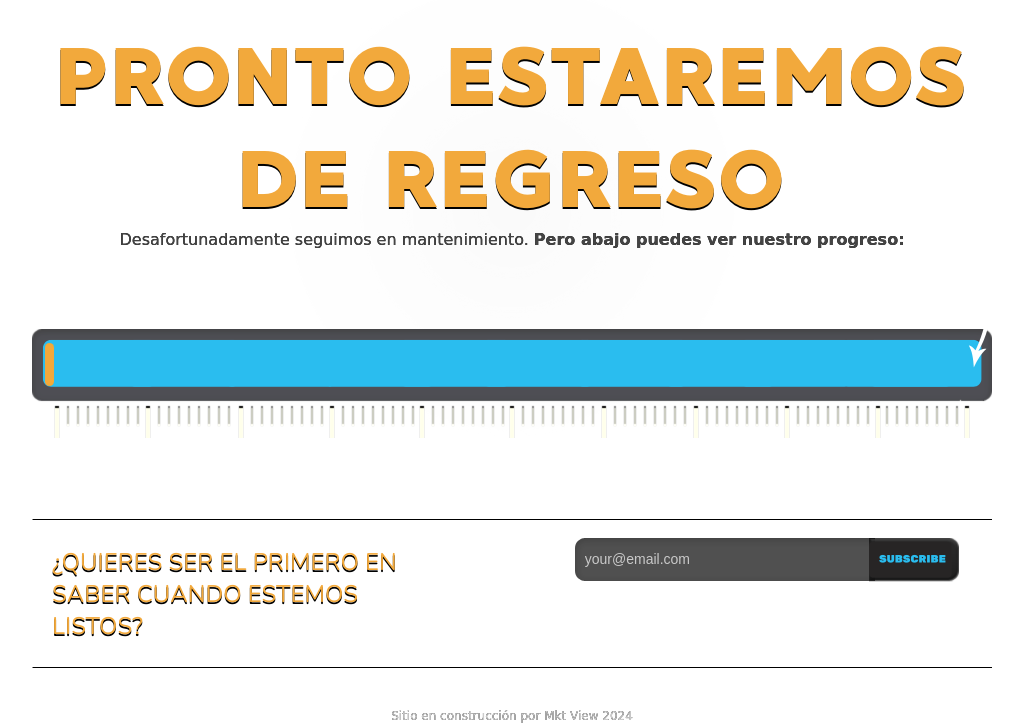
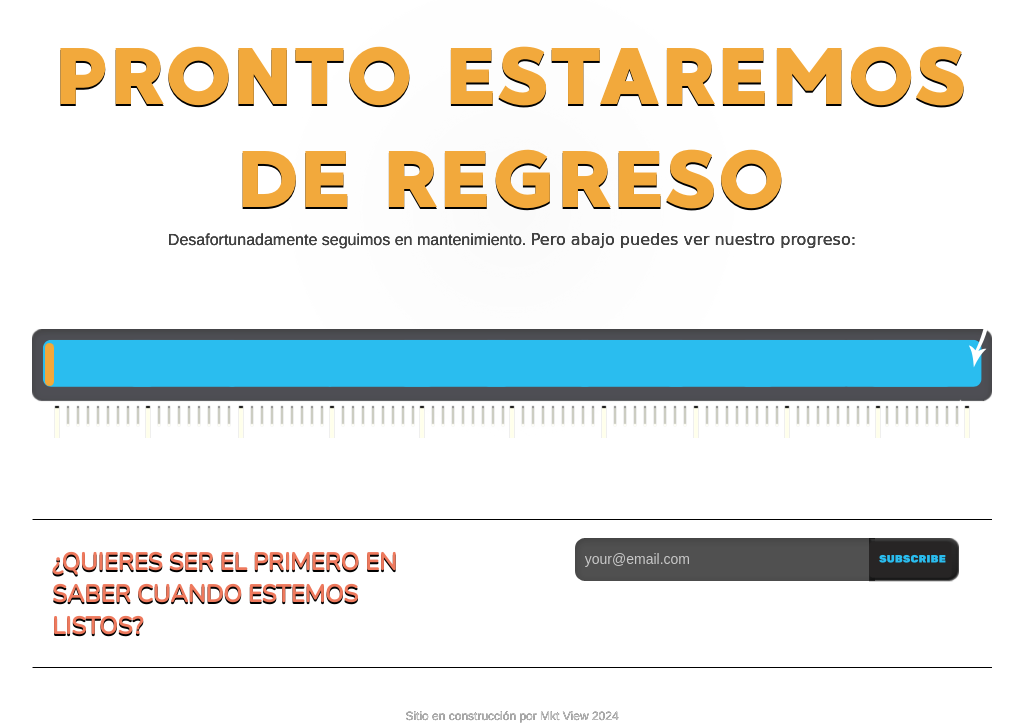
Before and after one commit to fer-OA/mkt-view-progress-bar, a plain HTML site: page index.html in a window 1280 px wide. Shown: the part 152-875 px from the top of the page, without its empty margins (128-1151 px from the left). Drawn offline with nearby package versions, Linux system fonts and the light colour scheme; a web font is replaced by a local one.

Commit message:
Update style.css

```diff
--- a/style.css
+++ b/style.css
@@ -64,10 +64,10 @@ body {
 
 		h2 {
 		text-transform: uppercase;
-		color: #f2a93c;
+		color: #ee795d;
 		font-family: Nunito;
 		font-size: 24px;
-		font-weight: lighter;
+		font-weight: bold;
 		text-shadow: 0px 2px 0px #000;
 		margin: 15px 0 15px 20px;
 		text-align: left;
@@ -191,6 +191,7 @@ body {
   		.tipsy-east { background-position: right center; }
   		.tipsy-west { background-position: left center; }
   		.tipsy-container { border: 1px solid green;}
-p {
+p strong {
     font-family: 'Pacifico', cursive;
+	font-weight: normal;
 }
```
